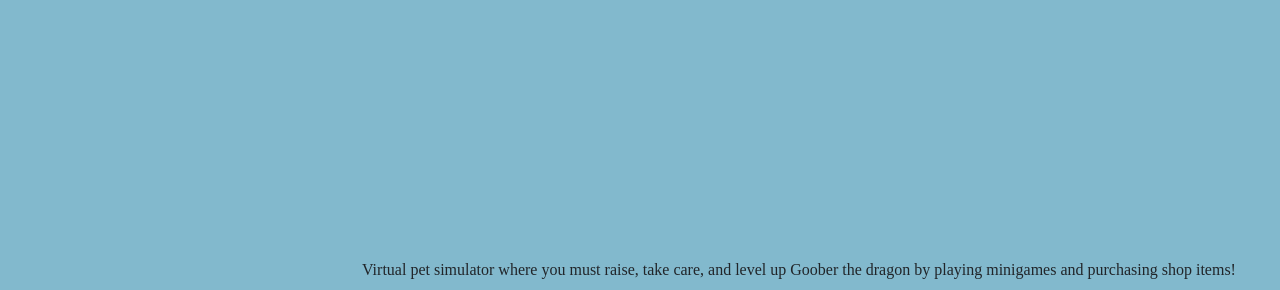
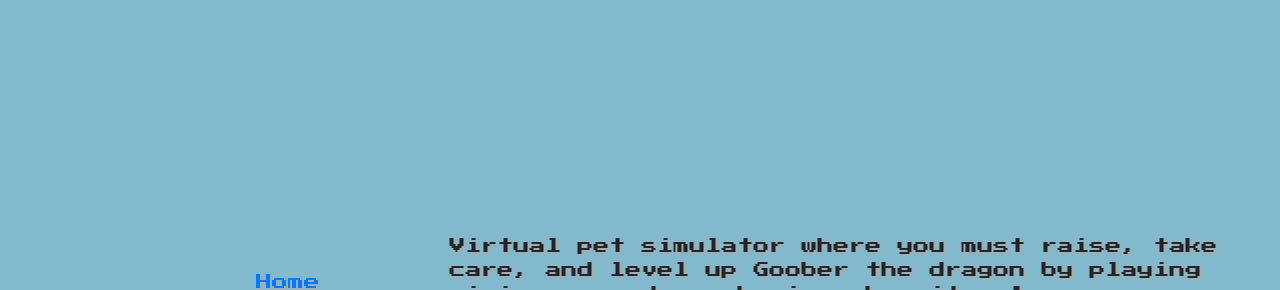
Before and after one commit to fellowfan/fellowfan.github.io, a website: page projects.html in a window 1280 px wide. Shown: the part 82-372 px from the top of the page. Drawn offline with nearby package versions, Linux system fonts and the light colour scheme.

Commit message:
Integrated font from GoogleFontsAPI

```diff
--- a/projects.html
+++ b/projects.html
@@ -7,7 +7,17 @@
     <link rel="stylesheet" href="https://cdn.jsdelivr.net/npm/nes.css@2.0.0/css/nes.min.css">
     <link href="styles.css" rel="stylesheet">
     <link href="favicon.ico" rel="favicon" type="image/x-icon">
+
+    <link href="https://fonts.googleapis.com/css?family=Press+Start+2P" rel="stylesheet">
 </head>
+
+<style>
+    html, body, pre, code, kbd, samp {
+        font-family: "Press Start 2P";
+        font-size: 20;
+        text-shadow: 2px 2px 2px #aaa;
+    }
+</style>
 
 <body>
     <script src="index.js"></script>
--- a/styles.css
+++ b/styles.css
@@ -16,6 +16,7 @@ body{
     position: relative;
     justify-content: center;
     top: 20px;
+    font-family: Press Start 2P;
 }
 #text {
     flex-wrap: wrap;
```
Also changed, not shown: index.html (+1 -1 lines).
